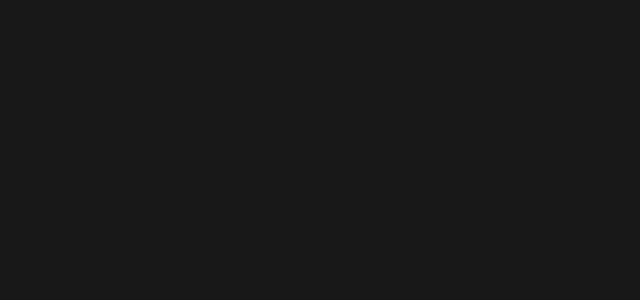
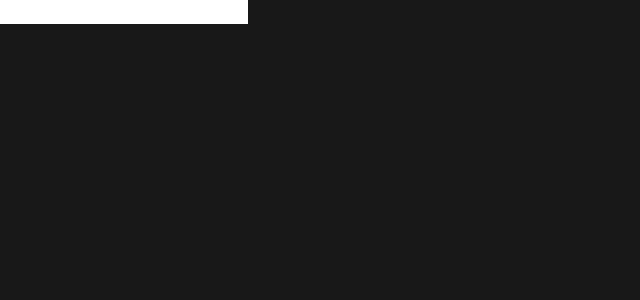
Before and after one commit to Killdroid2342/keylogger, a React (Vite) app: page / in a window 1280 px wide. Shown: the top 300 px of the page, without its empty margins (0-640 px from the left). Built offline with nearby package versions, Linux system fonts and the light colour scheme.

Commit message:
added simple jsx

```diff
--- a/src/See-Typing/See-Typing.tsx
+++ b/src/See-Typing/See-Typing.tsx
@@ -1,8 +1,16 @@
 import React, { Fragment, useState } from 'react';
 
 const SeeType = () => {
+  const [typing, setTyping] = useState('')
+  const type = () => {
+
+  }
    return(
-    <Fragment ></Fragment>
+    <Fragment>
+      <div>
+        <input type="text" onChange={type} />
+      </div>
+    </Fragment>
    )
 };
 
```
